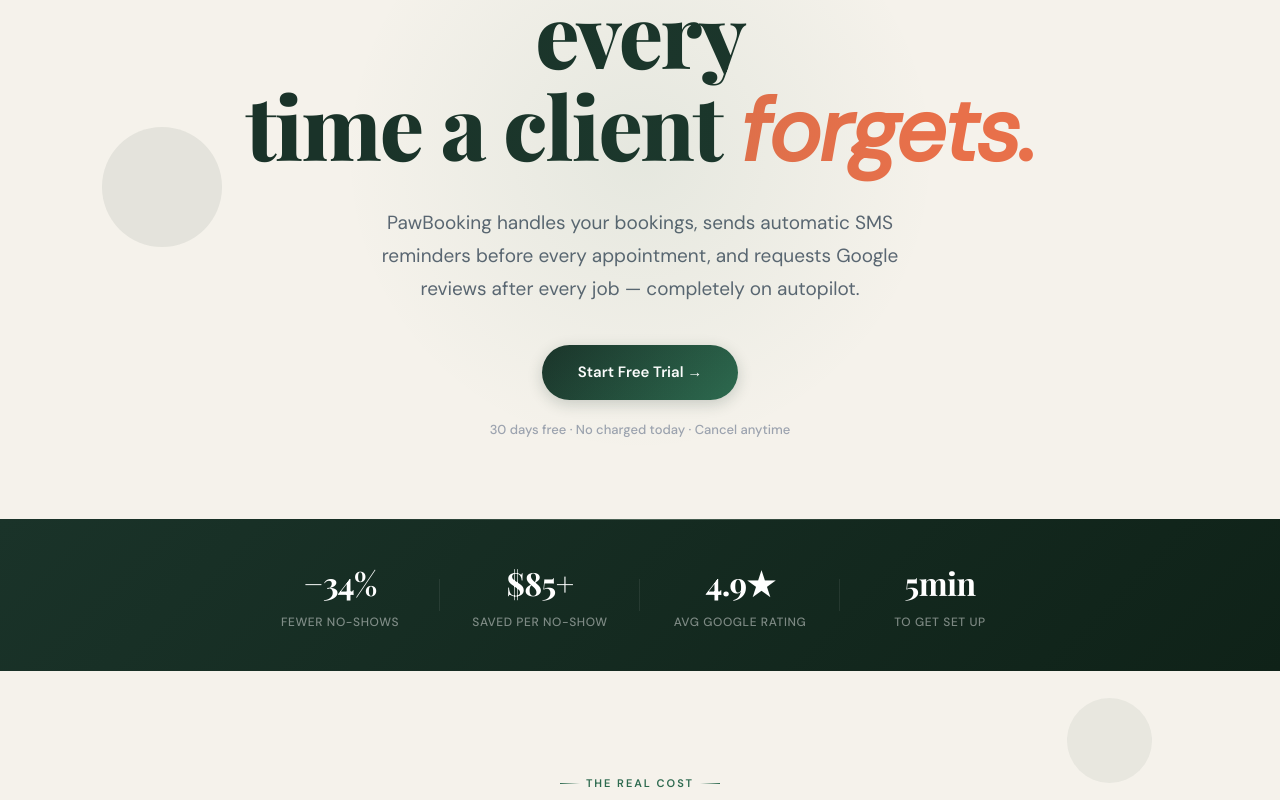
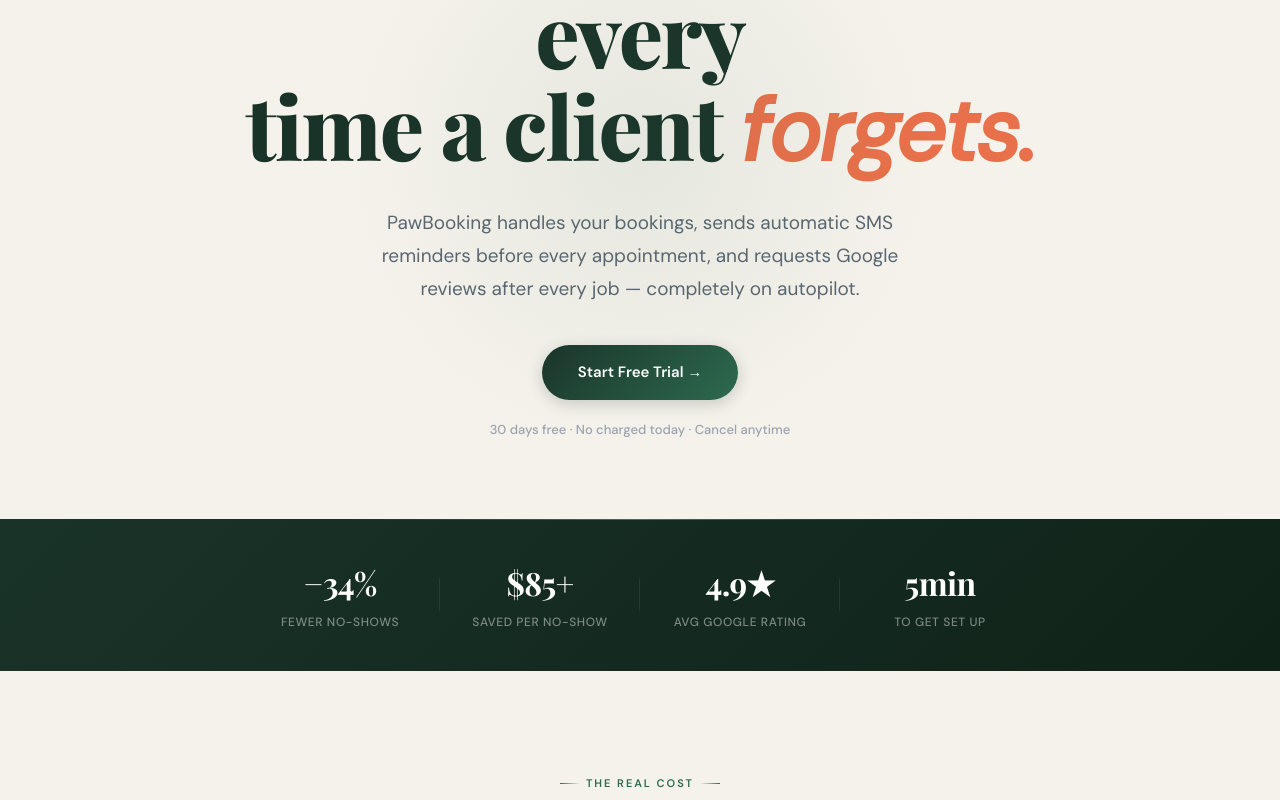
Before and after one commit to Kamdrin1/PawBooking, a Next.js app: page / in a window 1280 px wide. Shown: the part 280-1080 px from the top of the page. Built offline with nearby package versions, Linux system fonts and the light colour scheme; a web font is replaced by a local one.

Commit message:
Add 32 paw print SVGs throughout entire page with varied positions, sizes, and opacities

```diff
--- a/src/app/page.tsx
+++ b/src/app/page.tsx
@@ -2,6 +2,30 @@
 import Link from 'next/link'
 import { useRouter } from 'next/navigation'
 import { useState } from 'react'
+
+const PawPrint = ({ size = 80, opacity = 0.1, top, left, right, bottom }: { size?: number; opacity?: number; top?: string | number; left?: string | number; right?: string | number; bottom?: string | number }) => (
+  <svg
+    width={size}
+    height={size}
+    viewBox="0 0 100 100"
+    fill="#1A3329"
+    style={{
+      position: 'absolute',
+      top,
+      left,
+      right,
+      bottom,
+      opacity,
+      pointerEvents: 'none',
+    }}
+  >
+    <ellipse cx="50" cy="70" rx="26" ry="20" />
+    <ellipse cx="20" cy="44" rx="12" ry="15" />
+    <ellipse cx="38" cy="33" rx="12" ry="15" />
+    <ellipse cx="62" cy="33" rx="12" ry="15" />
+    <ellipse cx="80" cy="44" rx="12" ry="15" />
+  </svg>
+)
 
 export default function Home() {
   const router = useRouter()
@@ -233,14 +257,65 @@ export default function Home() {
       `}</style>
 
       <div className="page-wrapper" style={{ position: 'relative' }}>
-        {/* PAW BG */}
+        {/* PAW PRINTS THROUGHOUT PAGE */}
         <div style={{ position: 'absolute', top: 0, left: 0, width: '100%', height: '100%', zIndex: 0, pointerEvents: 'none' }}>
-          <div style={{ position: 'absolute', top: '5%', left: '8%', width: '120px', height: '120px', background: '#1A3329', opacity: 0.08, borderRadius: '50%' }} />
-          <div style={{ position: 'absolute', top: '12%', right: '10%', width: '85px', height: '85px', background: '#1A3329', opacity: 0.06, borderRadius: '50%' }} />
-          <div style={{ position: 'absolute', bottom: '10%', left: '12%', width: '75px', height: '75px', background: '#1A3329', opacity: 0.05, borderRadius: '50%' }} />
-          <div style={{ position: 'absolute', top: '35%', right: '5%', width: '100px', height: '100px', background: '#1A3329', opacity: 0.07, borderRadius: '50%' }} />
-          <div style={{ position: 'absolute', top: '60%', left: '6%', width: '95px', height: '95px', background: '#1A3329', opacity: 0.06, borderRadius: '50%' }} />
-          <div style={{ position: 'absolute', top: '75%', right: '12%', width: '70px', height: '70px', background: '#1A3329', opacity: 0.05, borderRadius: '50%' }} />
+          {/* Hero section */}
+          <PawPrint size={120} opacity={0.08} top="5%" left="6%" />
+          <PawPrint size={85} opacity={0.06} top="12%" right="8%" />
+          <PawPrint size={95} opacity={0.07} top="25%" left="2%" />
+          <PawPrint size={110} opacity={0.05} top="40%" right="4%" />
+
+          {/* Problem section */}
+          <PawPrint size={100} opacity={0.06} top="52%" left="8%" />
+          <PawPrint size={75} opacity={0.05} top="62%" right="6%" />
+          <PawPrint size={90} opacity={0.07} top="70%" left="4%" />
+          <PawPrint size={80} opacity={0.04} top="80%" right="10%" />
+
+          {/* Features section */}
+          <PawPrint size={105} opacity={0.06} top="90%" left="10%" />
+          <PawPrint size={70} opacity={0.05} top="100%" right="8%" />
+          <PawPrint size={95} opacity={0.07} top="108%" left="2%" />
+          <PawPrint size={85} opacity={0.06} top="118%" right="5%" />
+
+          {/* How it works section */}
+          <PawPrint size={100} opacity={0.08} top="128%" left="6%" />
+          <PawPrint size={80} opacity={0.05} top="138%" right="10%" />
+          <PawPrint size={110} opacity={0.06} top="148%" left="8%" />
+          <PawPrint size={75} opacity={0.04} top="158%" right="4%" />
+
+          {/* Experience section */}
+          <PawPrint size={90} opacity={0.07} top="168%" left="4%" />
+          <PawPrint size={85} opacity={0.06} top="178%" right="8%" />
+          <PawPrint size={100} opacity={0.05} top="188%" left="10%" />
+          <PawPrint size={80} opacity={0.06} top="198%" right="6%" />
+
+          {/* Testimonials section */}
+          <PawPrint size={95} opacity={0.07} top="208%" left="6%" />
+          <PawPrint size={75} opacity={0.05} top="218%" right="10%" />
+          <PawPrint size={110} opacity={0.06} top="228%" left="3%" />
+          <PawPrint size={85} opacity={0.04} top="238%" right="5%" />
+
+          {/* FAQ section */}
+          <PawPrint size={100} opacity={0.08} top="248%" left="8%" />
+          <PawPrint size={80} opacity={0.05} top="258%" right="8%" />
+          <PawPrint size={90} opacity={0.07} top="268%" left="5%" />
+          <PawPrint size={85} opacity={0.06} top="278%" right="10%" />
+
+          {/* Pricing section */}
+          <PawPrint size={105} opacity={0.06} top="288%" left="10%" />
+          <PawPrint size={75} opacity={0.05} top="298%" right="6%" />
+          <PawPrint size={95} opacity={0.07} top="308%" left="4%" />
+          <PawPrint size={100} opacity={0.04} top="318%" right="8%" />
+
+          {/* Final CTA */}
+          <PawPrint size={110} opacity={0.08} top="328%" left="6%" />
+          <PawPrint size={80} opacity={0.06} top="338%" right="10%" />
+          <PawPrint size={90} opacity={0.05} top="348%" left="8%" />
+          <PawPrint size={85} opacity={0.07} top="358%" right="4%" />
+
+          {/* Footer area */}
+          <PawPrint size={95} opacity={0.06} top="368%" left="5%" />
+          <PawPrint size={100} opacity={0.05} top="378%" right="8%" />
         </div>
 
         {/* MOBILE NAV DRAWER */}
@@ -254,7 +329,7 @@ export default function Home() {
           <Link href="/signup" className="btn-primary" onClick={() => setMenuOpen(false)} style={{ fontSize: '15px', padding: '14px 32px' }}>Start Free Trial</Link>
         </div>
 
-        <div style={{ background: '#F5F2EB' }}>
+        <div style={{ background: '#F5F2EB', position: 'relative', zIndex: 1 }}>
 
           {/* NAVBAR */}
           <nav className="sticky-nav">
@@ -330,7 +405,7 @@ export default function Home() {
           </div>
 
           {/* PROBLEM SECTION */}
-          <section className="section-pad" style={{ background: '#F5F2EB', padding: '96px 24px' }}>
+          <section className="section-pad" style={{ background: '#F5F2EB', padding: '96px 24px', position: 'relative', zIndex: 1 }}>
             <div style={{ maxWidth: '940px', margin: '0 auto' }}>
               <div style={{ textAlign: 'center', marginBottom: '48px' }}>
                 <div className="section-label" style={{ marginBottom: '16px' }}>The Real Cost</div>
@@ -361,7 +436,7 @@ export default function Home() {
           <div className="divider" />
 
           {/* FEATURES */}
-          <section id="features" className="section-pad" style={{ background: '#FDFBF7', padding: '96px 24px' }}>
+          <section id="features" className="section-pad" style={{ background: '#FDFBF7', padding: '96px 24px', position: 'relative', zIndex: 1 }}>
             <div style={{ maxWidth: '940px', margin: '0 auto' }}>
               <div style={{ textAlign: 'center', marginBottom: '48px' }}>
                 <div className="section-label" style={{ marginBottom: '16px' }}>What You Get</div>
@@ -402,7 +477,7 @@ export default function Home() {
           <div className="divider" />
 
           {/* HOW IT WORKS */}
-          <section id="how" className="section-pad" style={{ background: 'linear-gradient(145deg, #1A3329 0%, #0f2218 100%)', padding: '96px 24px', position: 'relative', overflow: 'hidden' }}>
+          <section id="how" className="section-pad" style={{ background: 'linear-gradient(145deg, #1A3329 0%, #0f2218 100%)', padding: '96px 24px', position: 'relative', overflow: 'hidden', zIndex: 1 }}>
             <div style={{ position: 'absolute', top: '-100px', left: '50%', transform: 'translateX(-50%)', width: '800px', height: '400px', background: 'radial-gradient(ellipse, rgba(45,106,79,0.15) 0%, transparent 70%)', pointerEvents: 'none' }} />
             <div style={{ maxWidth: '720px', margin: '0 auto', textAlign: 'center', position: 'relative' }}>
               <div className="section-label" style={{ marginBottom: '16px', color: 'rgba(216,243,220,0.7)' }}>Simple Setup</div>
@@ -426,7 +501,7 @@ export default function Home() {
           </section>
 
           {/* WHAT CLIENTS SEE */}
-          <section className="section-pad" style={{ background: '#FDFBF7', padding: '96px 24px' }}>
+          <section className="section-pad" style={{ background: '#FDFBF7', padding: '96px 24px', position: 'relative', zIndex: 1 }}>
             <div style={{ maxWidth: '940px', margin: '0 auto' }}>
               <div style={{ textAlign: 'center', marginBottom: '56px' }}>
                 <div className="section-label" style={{ marginBottom: '16px' }}>The Experience</div>
@@ -492,7 +567,7 @@ export default function Home() {
           <div className="divider" />
 
           {/* TESTIMONIALS */}
-          <section className="section-pad" style={{ background: '#F5F2EB', padding: '96px 24px' }}>
+          <section className="section-pad" style={{ background: '#F5F2EB', padding: '96px 24px', position: 'relative', zIndex: 1 }}>
             <div style={{ maxWidth: '940px', margin: '0 auto' }}>
               <div style={{ textAlign: 'center', marginBottom: '48px' }}>
                 <div className="section-label" style={{ marginBottom: '16px' }}>Early Feedback</div>
@@ -522,7 +597,7 @@ export default function Home() {
           <div className="divider" />
 
           {/* FAQ SECTION */}
-          <section className="section-pad" style={{ background: '#FDFBF7', padding: '96px 24px' }}>
+          <section className="section-pad" style={{ background: '#FDFBF7', padding: '96px 24px', position: 'relative', zIndex: 1 }}>
             <div style={{ maxWidth: '720px', margin: '0 auto' }}>
               <div style={{ textAlign: 'center', marginBottom: '48px' }}>
                 <div className="section-label" style={{ marginBottom: '16px' }}>Questions?</div>
@@ -565,7 +640,7 @@ export default function Home() {
           <div className="divider" />
 
           {/* PRICING */}
-          <section id="pricing" className="section-pad" style={{ background: '#FDFBF7', padding: '96px 24px' }}>
+          <section id="pricing" className="section-pad" style={{ background: '#FDFBF7', padding: '96px 24px', position: 'relative', zIndex: 1 }}>
             <div style={{ maxWidth: '1200px', margin: '0 auto' }}>
               <div style={{ textAlign: 'center', marginBottom: '48px' }}>
                 <div className="section-label" style={{ marginBottom: '16px' }}>Simple Pricing</div>
@@ -709,7 +784,7 @@ export default function Home() {
           </section>
 
           {/* FINAL CTA */}
-          <section className="section-pad" style={{ background: 'linear-gradient(145deg, #1A3329 0%, #0f2218 100%)', padding: '96px 24px', textAlign: 'center', position: 'relative', overflow: 'hidden' }}>
+          <section className="section-pad" style={{ background: 'linear-gradient(145deg, #1A3329 0%, #0f2218 100%)', padding: '96px 24px', textAlign: 'center', position: 'relative', overflow: 'hidden', zIndex: 1 }}>
             <div style={{ position: 'absolute', top: '50%', left: '50%', transform: 'translate(-50%,-50%)', width: '700px', height: '400px', background: 'radial-gradient(ellipse, rgba(45,106,79,0.12) 0%, transparent 70%)', pointerEvents: 'none' }} />
             <div style={{ maxWidth: '540px', margin: '0 auto', position: 'relative' }}>
               <h2 className="playfair" style={{ fontSize: 'clamp(26px, 5vw, 46px)', fontWeight: 700, color: 'white', marginBottom: '18px', lineHeight: 1.15, letterSpacing: '-0.02em' }}>
@@ -728,7 +803,7 @@ export default function Home() {
           </section>
 
           {/* FOOTER */}
-          <footer className="footer-pad" style={{ background: '#0f2218', borderTop: '1px solid rgba(255,255,255,0.06)', padding: '28px 40px' }}>
+          <footer className="footer-pad" style={{ background: '#0f2218', borderTop: '1px solid rgba(255,255,255,0.06)', padding: '28px 40px', position: 'relative', zIndex: 1 }}>
             <div className="footer-inner" style={{ maxWidth: '940px', margin: '0 auto', display: 'flex', flexWrap: 'wrap', alignItems: 'center', justifyContent: 'space-between', gap: '16px' }}>
               <div style={{ display: 'flex', alignItems: 'center', gap: '8px' }}>
                 <div style={{ background: 'rgba(216,243,220,0.1)', width: '26px', height: '26px', borderRadius: '7px', display: 'flex', alignItems: 'center', justifyContent: 'center', border: '1px solid rgba(216,243,220,0.08)' }}>
```
